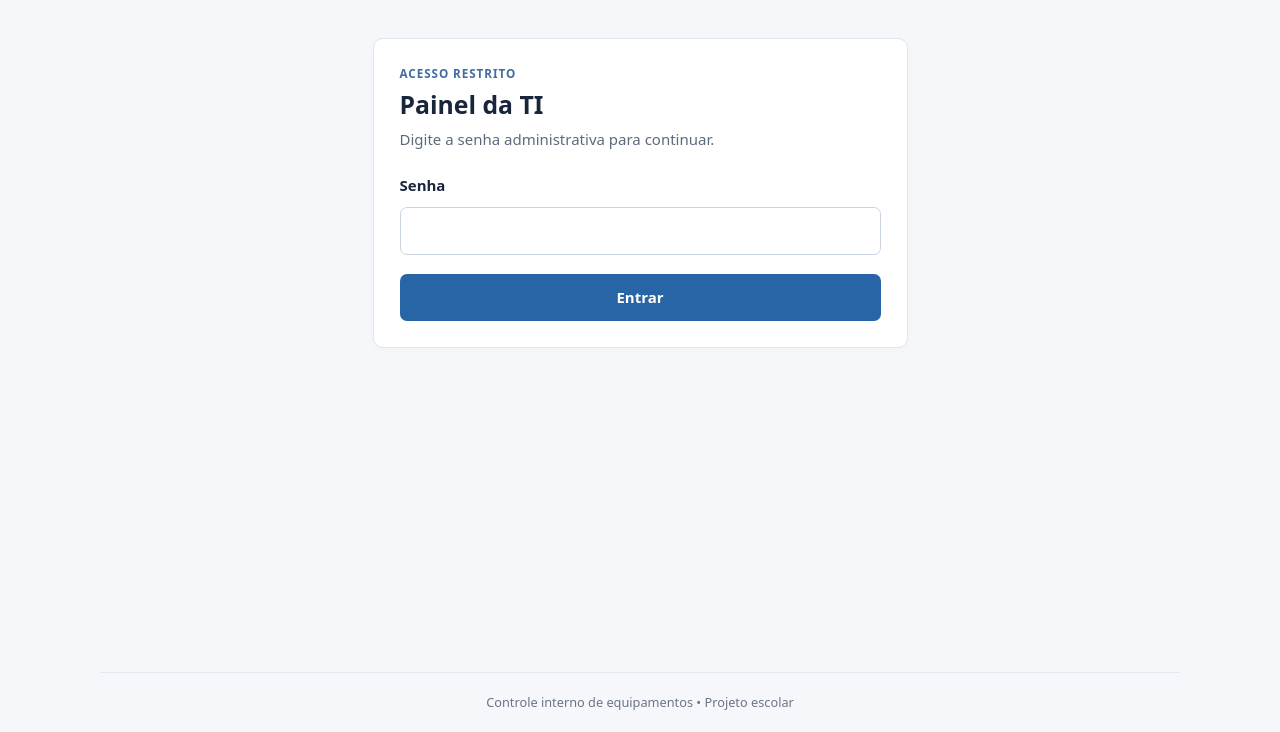
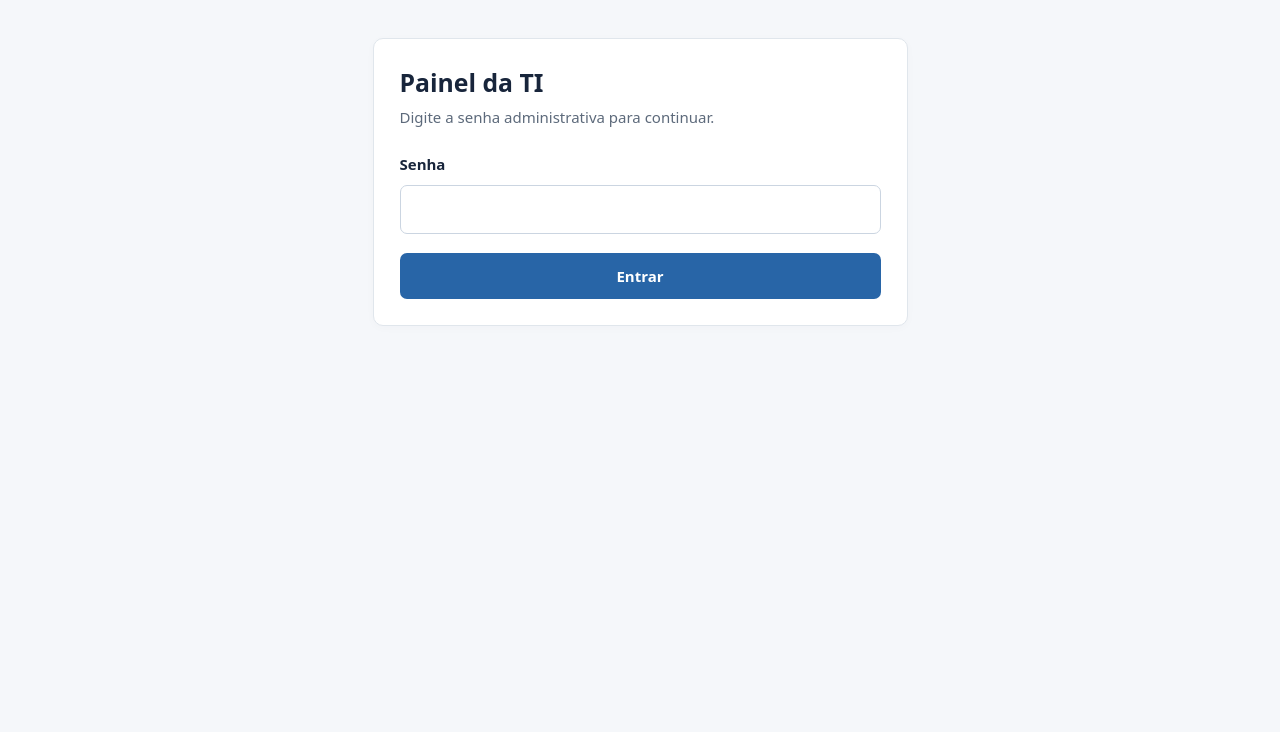
Before and after one commit to gabrieljmeira/chromebooks-sistema, a Flask app: page /admin/login in a window 1280 px wide. Shown: the part 68-800 px from the top of the page. Run offline with Flask 3, Linux system fonts and the light colour scheme.

Commit message:
Remove aviso de acesso restrito e rodapé das páginas

```diff
--- a/templates/base.html
+++ b/templates/base.html
@@ -30,7 +30,6 @@
       {% endwith %}
       {% block content %}{% endblock %}
     </main>
-    <footer>Controle interno de equipamentos • Projeto escolar</footer>
   </div>
 </body>
 </html>
--- a/templates/login.html
+++ b/templates/login.html
@@ -2,7 +2,6 @@
 {% block title %}Acesso da TI{% endblock %}
 {% block content %}
 <section class="panel narrow">
-  <p class="eyebrow">ACESSO RESTRITO</p>
   <h1>Painel da TI</h1>
   <p class="muted">Digite a senha administrativa para continuar.</p>
   <form method="post" class="stack">
```
